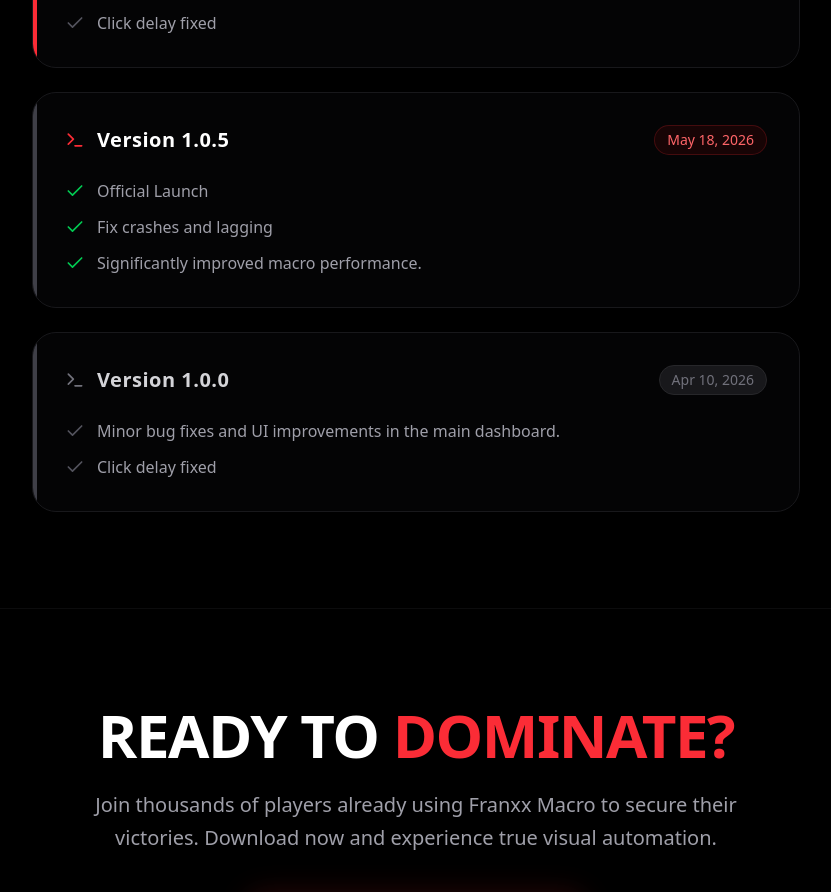
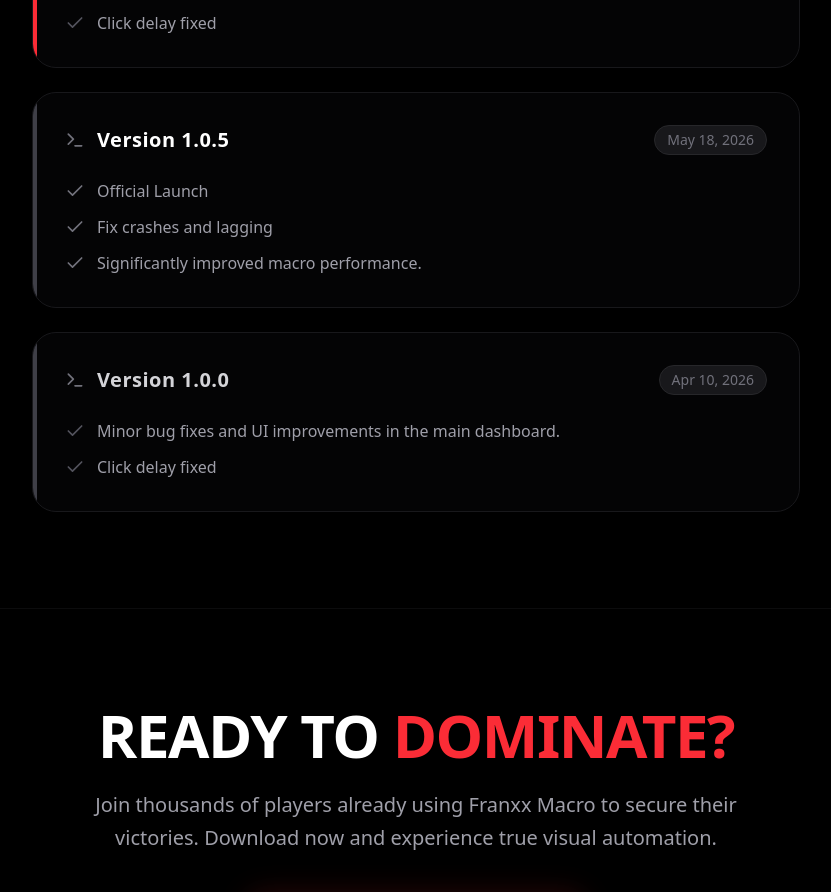
Before and after one commit to ZyKzinDEV/franxx-macro, a React (Vite) app: page / in a window 1280 px wide. Shown: the part 1960-2852 px from the top of the page, without its empty margins (224-1055 px from the left). Built offline with nearby package versions, Linux system fonts and the light colour scheme.

Commit message:
again fix

```diff
--- a/src/App.tsx
+++ b/src/App.tsx
@@ -234,22 +234,22 @@
               <div className="absolute top-0 left-0 w-1 h-full bg-zinc-700"></div>
               <div className="flex flex-col sm:flex-row sm:items-center justify-between mb-4 gap-4">
                 <div className="flex items-center gap-3">
-                  <Terminal className="w-5 h-5 text-red-500" />
+                  <Terminal className="w-5 h-5 text-zinc-500" />
                   <h3 className="text-xl font-bold text-white tracking-wide">Version 1.0.5</h3>
                 </div>
-                <span className="text-sm font-medium px-3 py-1 bg-red-950/30 text-red-400 rounded-full border border-red-500/20 max-w-fit">May 18, 2026</span>
+                <span className="text-sm font-medium px-3 py-1 bg-zinc-900 text-zinc-500 rounded-full border border-zinc-800 max-w-fit">May 18, 2026</span>
               </div>
               <ul className="space-y-3 text-zinc-400 font-light mt-6">
                 <li className="flex gap-3">
-                  <Check className="w-5 h-5 text-green-500 shrink-0 mt-0.5" />
+                  <Check className="w-5 h-5 text-zinc-500 shrink-0 mt-0.5" />
                   <span>Official Launch</span>
                 </li>
                 <li className="flex gap-3">
-                  <Check className="w-5 h-5 text-green-500 shrink-0 mt-0.5" />
+                  <Check className="w-5 h-5 text-zinc-500 shrink-0 mt-0.5" />
                   <span>Fix crashes and lagging</span>
                 </li>
                   <li className="flex gap-3">
-                  <Check className="w-5 h-5 text-green-500 shrink-0 mt-0.5" />
+                  <Check className="w-5 h-5 text-zinc-500 shrink-0 mt-0.5" />
                   <span>Significantly improved macro performance.</span>
                 </li>
               </ul>
```
Also changed, not shown: 2 other files (tests, documents, lock files or other folders).
